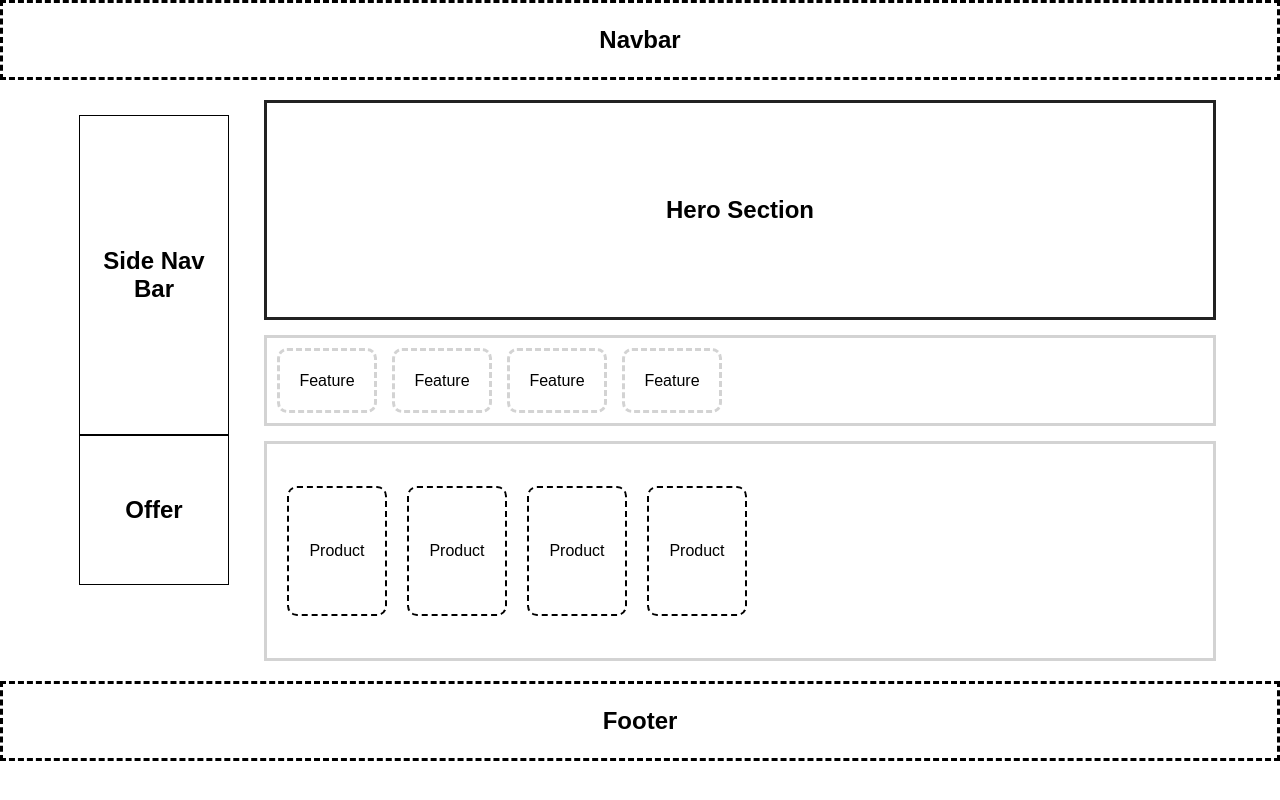
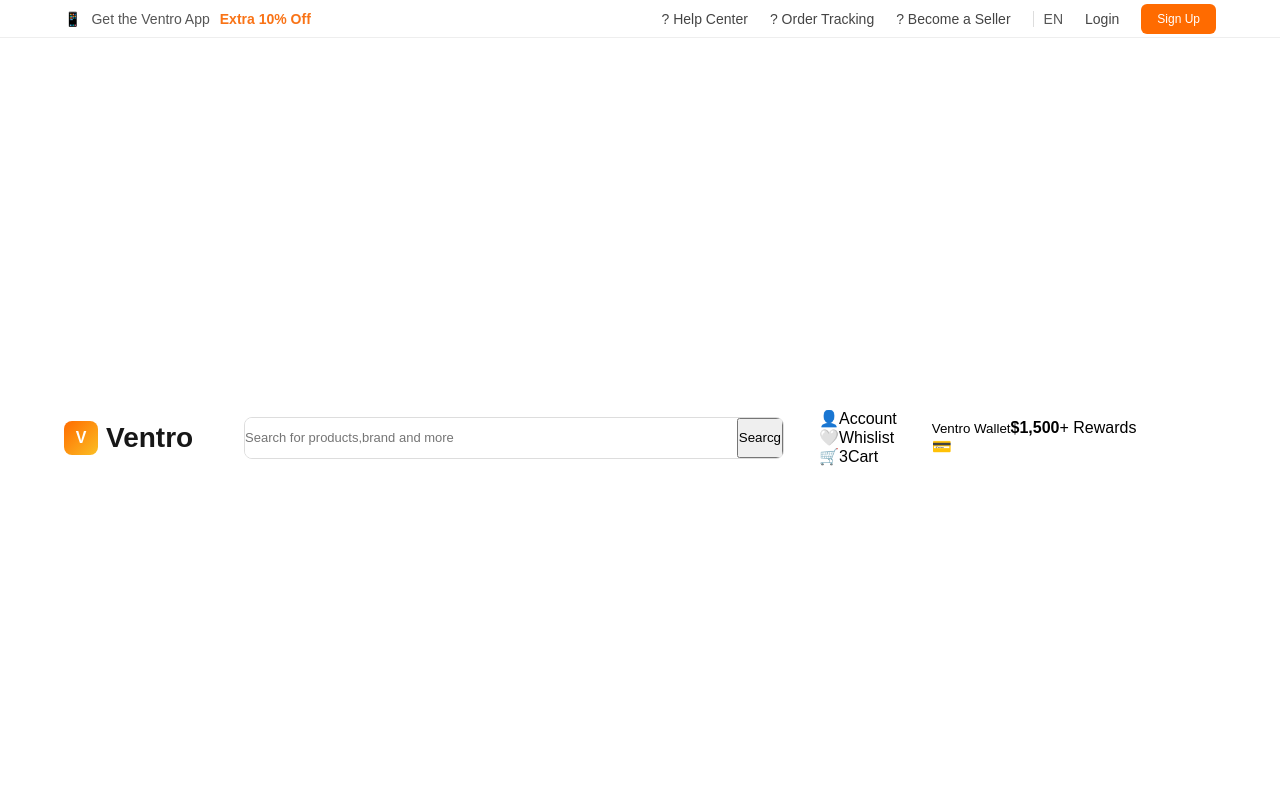
Before and after one commit to DeshanTharanga/MyECommerce, an Angular app: page / in a window 1280 px wide. Shown: the top 800 px of the page. Built offline with nearby package versions, Linux system fonts and the light colour scheme.

Commit message:
navbar styles added

```diff
--- a/src/app/components/navbar/navbar.component.css
+++ b/src/app/components/navbar/navbar.component.css
@@ -1,8 +1,110 @@
-.navbar {
-  height:80px;
-   border: 3px dashed black;
+:host{
+  display: block;
+  width: 100%;
+}
+
+.top-bar{
+  height: 38px;
+  padding: 0 5%;
+  border-bottom: 1px solid #eeeeee;
+  display: flex;
+  align-items: center;
+  justify-content: space-between;
+  font-size: 14px;
+  color: #555;
+}
+
+.top-left{
+  display: flex;
+  align-items: center;
+  gap: 10px;
+}
+
+.extra-offer{
+  color: #f97316;
+  font-weight: 600;
+}
+
+.top-right{
+  display: flex;
+  align-items: center;
+  gap: 22px;
+}
+
+.top-right a{
+  text-decoration: none;
+  color: #444;
+}
+
+.language{
+  padding-left: 10px ;
+  border-left: 1px solid #ddd;
+}
+
+.signup-btn{
+  border: none;
+  padding: 8px 16px;
+  border-radius: 6px;
+  background: #ff6b00;
+  color:white;
+  font-size: 12px;
+  cursor: pointer;
+}
+
+.main-navbar{
+  min-height: 100vh;
+  padding: 0 5%;
+  display: flex;
+  align-items: center;
+  gap: 35px;
+  border-bottom: 1px solid #eeeeee;
+}
+
+.logo{
+  display: flex;
+  align-items: center;
+  gap: 8px;
+  min-width: 145px;
+  font-size: 28px;
+  font-weight: 700;
+  color: #171717;
+}
+
+.logo-icon{
+  width: 34px;
+  height: 34px;
+
+  border-radius: 8px;
 
   display: flex;
   align-items: center;
   justify-content: center;
+
+  background: linear-gradient(
+  135deg,#ff6b00,#fbbf24
+  );
+
+  color: white;
+  font-size: 16px;
+  font-weight: 800;
+
 }
+
+.search-container{
+  height: 42px;
+  flex: 1;
+  max-width: 540px;
+  display: flex;
+
+  border: 1px solid #dddddd;
+  border-radius: 8px;
+  overflow: hidden;
+}
+
+.search-container input{
+  flex: 1;
+  border: none;
+  outline: none;
+  font-size: 13px;
+
+}
--- a/src/app/components/navbar/navbar.component.html
+++ b/src/app/components/navbar/navbar.component.html
@@ -1,3 +1,88 @@
-<div class="navbar">
-  <h2>Navbar</h2>
+<div >
+<!--  Top Bar-->
+  <div class="top-bar">
+    <div class="top-left">
+      <span>📱</span>
+      <span>Get the Ventro App</span>
+      <span class="extra-offer">Extra 10% Off</span>
+    </div>
+
+    <div class="top-right">
+      <a href="#">? Help Center</a>
+      <a href="#">? Order Tracking</a>
+      <a href="#">? Become a Seller</a>
+      <span class="language">EN</span>
+      <a href="#">Login</a>
+      <button class="signup-btn">Sign Up</button>
+    </div>
+  </div>
+
+<!--  Main Header Nav-->
+  <div class="main-navbar">
+    <div class="logo">
+      <div class="logo-icon">V</div>
+      <span>Ventro</span>
+    </div>
+
+
+    <div class="search-container">
+      <input type="text" placeholder="Search for products,brand and more">
+      <button>Searcg</button>
+
+    </div>
+
+    <div class="nav-actions">
+      <div class="nav-action">
+        <span class="action-icon">👤</span>
+        <span>Account</span>
+      </div>
+
+      <div class="nav-action">
+        <span class="action-icon">🤍</span>
+        <span>Whislist</span>
+      </div>
+
+      <div class="nav-action">
+        <span class="action-icon">🛒</span>
+        <span class="cart-count">3</span>
+        <span>Cart</span>
+      </div>
+    </div>
+
+    <div class="wallet">
+      <div>
+        <small>Ventro Wallet</small>
+        <strong>$1,500</strong>
+        <span>+ Rewards</span>
+      </div>
+
+      <span class="wallet-icon">
+      💳
+    </span>
+    </div>
+  </div>
+
+<!--  category nav-->
+  <nav class="category-navbar">
+    <div class="category-item all-categories">
+      ‗
+      <span>All Categories</span>
+    </div>
+
+    <a href="#" class="category-item">Fashion</a>
+    <a href="#" class="category-item">Electronics</a>
+    <a href="#" class="category-item">Home & Living</a>
+    <a href="#" class="category-item">Beauty</a>
+    <a href="#" class="category-item">Groceries</a>
+    <a href="#" class="category-item">Sports & Outdoors</a>
+    <a href="#" class="category-item">Baby & Toys</a>
+    <a href="#" class="category-item deals">🔥 Deals</a>
+  </nav>
+
+
+
+
+
+
+
 </div>
```
